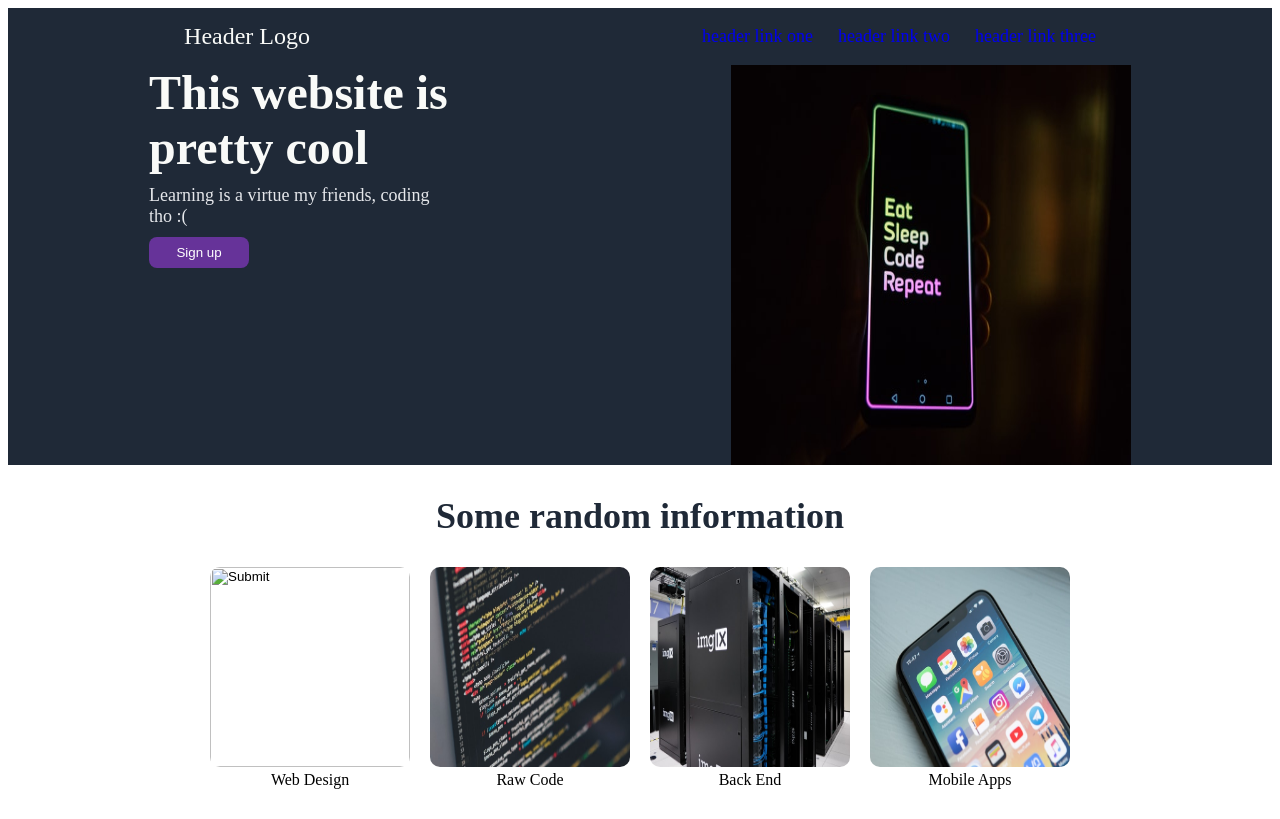
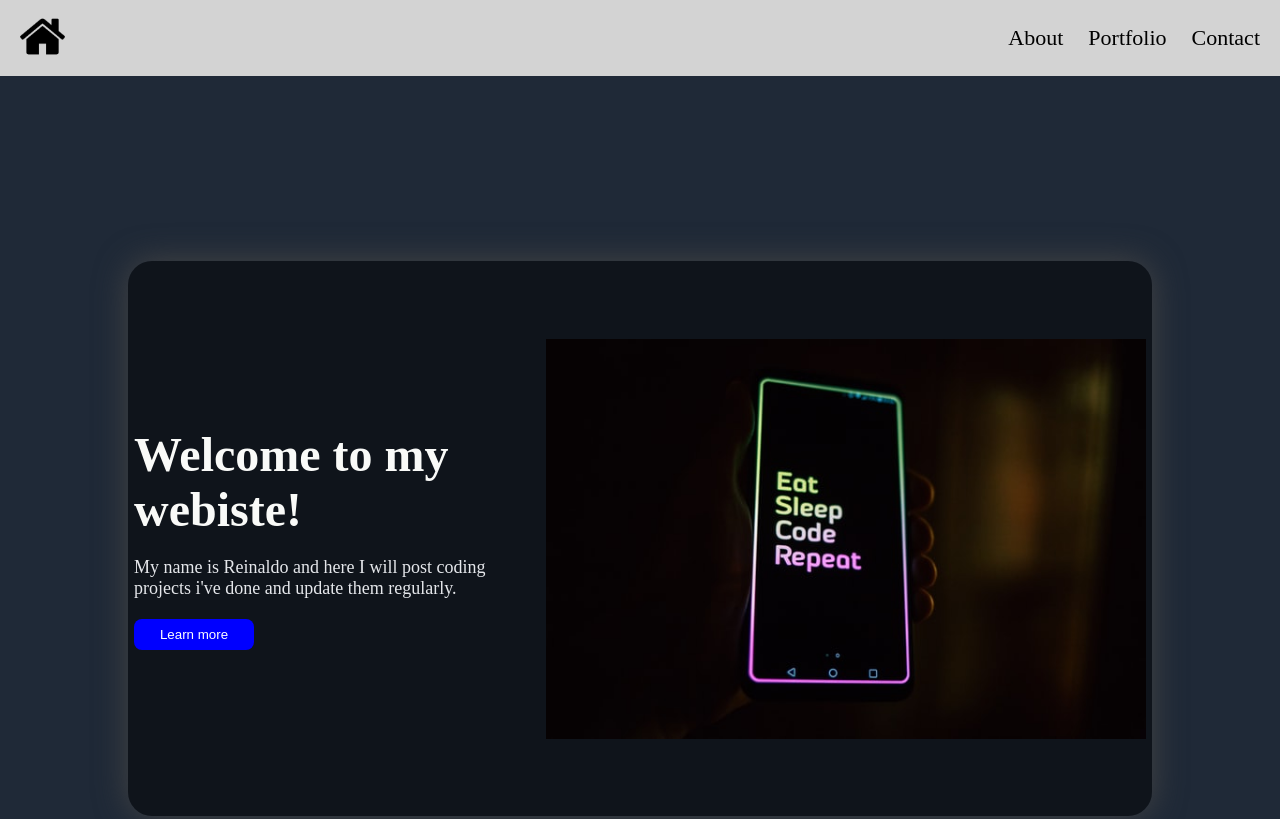
Before and after one commit to falteringsky/Basic_first_webpage, a plain HTML site: page index.html in a window 1280 px wide. Shown: the top 819 px of the page. Drawn offline with Linux system fonts and the light colour scheme.

Commit message:
fixed navigation and header while adding new things to css

```diff
--- a/index.html
+++ b/index.html
@@ -9,26 +9,29 @@
 </head>
 <body>
     <div class="header">
-        <div class="top-of-header"><div class="main-logo">Header Logo</div>
+        <nav class="top-of-header">
+            <div class="main-logo"><input class="but-home nav-link "type="image" src="images/home.png"/></div>
             <ul class="header-links">
-            <li><a href="#" class="nav-link">header link one</a></li>
-            <li><a href="#" class="nav-link">header link two</a></li>
-            <li><a href="#" class="nav-link">header link three</a></li>
+                <li><a href="#" class="nav-link-header">About</a></li>
+                <li><a href="#" class="nav-link-header">Portfolio</a></li>
+                <li><a href="#" class="nav-link-header">Contact</a></li>
             </ul>
+        </nav>
     </div>
         <div class="middle-of-header">
+            <div class="middle-content">
                 <div class="text-with-button">
-                <div class="header-main-text">This website is pretty cool</div>
-                <div class="header-secondary-text">Learning is a virtue my friends, coding tho :(</div>
-                <button class="header-button">Sign up</button>
+                    <div class="header-main-text">Welcome to my webiste!</div>
+                    <div class="header-secondary-text">My name is Reinaldo and here I will post coding projects i've done and update them regularly.</div>
+                    <button class="header-button">Learn more</button>
                 </div>
                 <img class="header-image" src="images/header-image.jpg" alt="Eat, sleep, code, repeat">
             </div>
-
         </div>
 
     <div class="middle-upper">
-        <div class="middle-upper-title">Some random information</div>
+        <div class="middle-upper-content">
+            <div class="middle-upper-title">Developer Project's</div>
             <div class="middle-upper-buttons">
                 <div class="button-1">
                     <input class="but-1 nav-link"type="image" src="images/web-design.jpg"/>
@@ -45,6 +48,7 @@
                 <div class="button-4">
                     <input class="but-4 nav-link"type="image" src="images/apps.jpg"/>
                     <div>Mobile Apps</div>
+                </div>
             </div>
         </div>
     </div>
--- a/styles.css
+++ b/styles.css
@@ -1,14 +1,11 @@
+* {
+    margin:0;
+    padding:0;
+    }
 /* HEADER START */
-.header {
-    background-color: #1f2937;
-}
-.header > * {
-    flex:
-}
-
-.main-logo {
-    font-size: 24px;
-    color: #f9faf8;
+.but-home {
+    width: 45px;
+    height: 45px;
 }
 
  .header-links, .header-secondary-text {
@@ -32,23 +29,25 @@ ul {
 
 .header-image {
     height: 400px;
-    width: 400px;
+    width: 600px;
 }
 
 .header-button {
     border: none;
     border-radius: 8px;
-    background-color: rebeccapurple;
+    background-color: blue;
     color: white;
     padding: 8px 24px;
-    width: 100px;
+    width: 120px;
 }
 
 .top-of-header {
+    background-color: lightgray;
     display: flex;
-    justify-content: space-around;
+    justify-content: space-between;
     align-items: center;
-
+    height: 60px;
+    padding: 8px 20px;
 }
 
 .header-links {
@@ -57,26 +56,44 @@ ul {
 }
 
 .middle-of-header {
+    background-color: #1f2937;
+    height: 925px;
+    display: flex;
+    justify-content: center;
+    align-items: center;
+}
+
+.middle-content {
+    width: 80%;
+    height: 60%;
+    border-radius: 1.5em;
     display: flex;
     justify-content: space-around;
+    align-items: center;
+    background-color: rgba(0, 0, 0, 0.5);
+    box-shadow: 0 0 2em rgb(69 69 69);
 }
-
-
 
 .header-main-text, .header-secondary-text {
     display: flex;
-    width: 300px;
+    width: 400px;
     flex-wrap: wrap;
 }
 
 .text-with-button {
     display: flex;
     flex-direction: column;
-    gap: 10px;
+    gap: 20px;
 }
 
-.nav-link {
+.nav-link, .nav-link-header {
     transition: 0.5s;
+    color: black;
+    font-size: 22px;
+}
+
+.nav-link-header:hover {
+    text-decoration: underline;
 }
 
 .nav-link:hover {
@@ -86,30 +103,45 @@ ul {
 
 /* RANDOM-INFORMATION WITH BUTTONS START */
 .middle-upper {
+    font-style: arial sans-serif;
     background-color: white;
-    padding: 30px;
+    height: 500px;
     display: flex;
     flex-direction: column;
-    gap: 30px  ;
+    align-items: center;
+    justify-content: center;
+}
+
+.middle-upper-content {
+    width: 1000px;
+    display: flex;
+    flex-direction: row;
+    flex-wrap: wrap;
+    justify-content: center;
+    align-items: center;
+    gap: 60px;
 }
 
 .button-1, .button-2, .button-3, .button-4 {
-    text-align: center;
+   /* text-align:center or the below stuff */
+    display: flex;
+    flex-direction: column;
+    justify-content: center;
+    align-items: center;
+    gap: 15px;
 }
 
 .but-1, .but-2, .but-3, .but-4{
     width: 200px;
     height: 200px;
     border-radius: 10px;
+    border: solid black 5px;
 }
 
 .middle-upper-title {
     font-size: 36px;
     font-weight: 800;
     color: #1f2937;
-    display: flex;
-    justify-content: center;
-    align-items: center;
 }
 
 .middle-upper-buttons {
```
Lines whose indentation alone changed are shown as unchanged.
